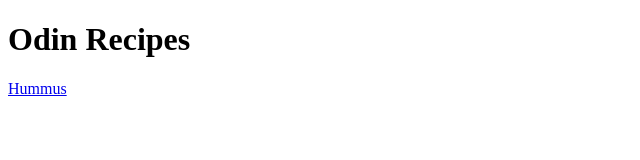
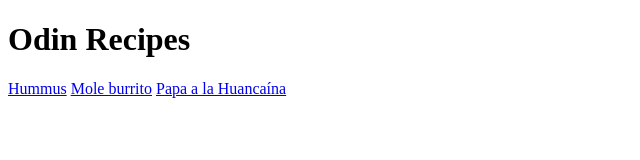
Before and after one commit to TTGMDEV/odin-recipes, a plain HTML site: page index.html in a window 1280 px wide. Shown: the whole page, without its empty margins (0-640 px from the left). Drawn offline with Linux system fonts and the light colour scheme.

Commit message:
Provide links to different recipe pages

```diff
--- a/index.html
+++ b/index.html
@@ -7,6 +7,8 @@
 <body>
     <h1>Odin Recipes</h1>
     <a href="recipes/hummus.html">Hummus</a>
+    <a href="recipes/mole-burrito.html">Mole burrito</a>
+    <a href="recipes/papa-a-la-huancaina.html">Papa a la Huancaína</a>
 </body>
 
 
```
